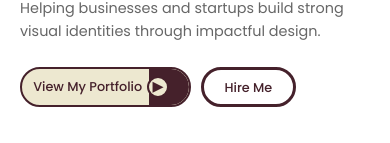
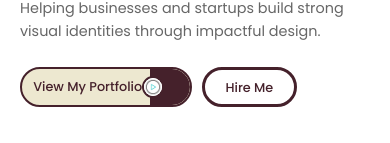
Before and after one commit to bhargav-13/Vaum-Branding-Studio-main, a React (Vite) app: page / in a window 390 px wide. Shown: the part 275-418 px from the top of the page. Built offline with nearby package versions, Linux system fonts and the light colour scheme.

Commit message:
Add play icon GIF and update styles for improved appearance

```diff
--- a/src/pages/Home.css
+++ b/src/pages/Home.css
@@ -180,7 +180,7 @@
   z-index: 2;
   width: 34px;
   height: 34px;
-  background-color: #EDE8D0;
+  background-color: #ffffff;
   border-radius: 50%;
   display: flex;
   align-items: center;
@@ -189,23 +189,19 @@
   border: 2px solid #45212B;
   cursor: pointer;
   transition: all 0.3s ease;
+  overflow: hidden;
+}
+
+.play-icon img {
+  width: 100%;
+  height: 100%;
+  object-fit: contain;
+  display: block;
 }
 
 .play-icon:hover {
-  background-color: #45212B;
+  background-color: #ffffff;
   transform: scale(1.1);
-}
-
-.play-icon:hover::before {
-  color: #EDE8D0;
-}
-
-.play-icon::before {
-  content: '▶';
-  color: #45212B;
-  font-size: 0.9rem;
-  font-weight: bold;
-  transition: color 0.3s ease;
 }
 
 .btn-portfolio span {
@@ -924,6 +920,13 @@
     width: 26px;
     height: 26px;
     margin-right: 9px;
+    background-color: #ffffff;
+  }
+
+  .play-icon img {
+    width: 100%;
+    height: 100%;
+    object-fit: contain;
   }
 
   .btn-hire {
@@ -1055,7 +1058,14 @@
   .play-icon {
     width: 22px;
     height: 22px;
-    margin-left: 5px;
+    margin-right: 15px;
+    background-color: #ffffff;
+  }
+
+  .play-icon img {
+    width: 100%;
+    height: 100%;
+    object-fit: contain;
   }
 
   .btn-hire {
--- a/src/pages/Home.tsx
+++ b/src/pages/Home.tsx
@@ -172,7 +172,9 @@ const Home: React.FC = () => {
               <div className="hero-buttons">
                 <button className="btn-portfolio">
                   <span>View My Portfolio</span>
-                  <div className="play-icon"></div>
+                  <div className="play-icon">
+                    <img src="/play (1).gif" alt="Play" />
+                  </div>
                 </button>
                 <button className="btn-hire">
                   Hire Me
```
Also changed, not shown: public/play (1).gif (added).
